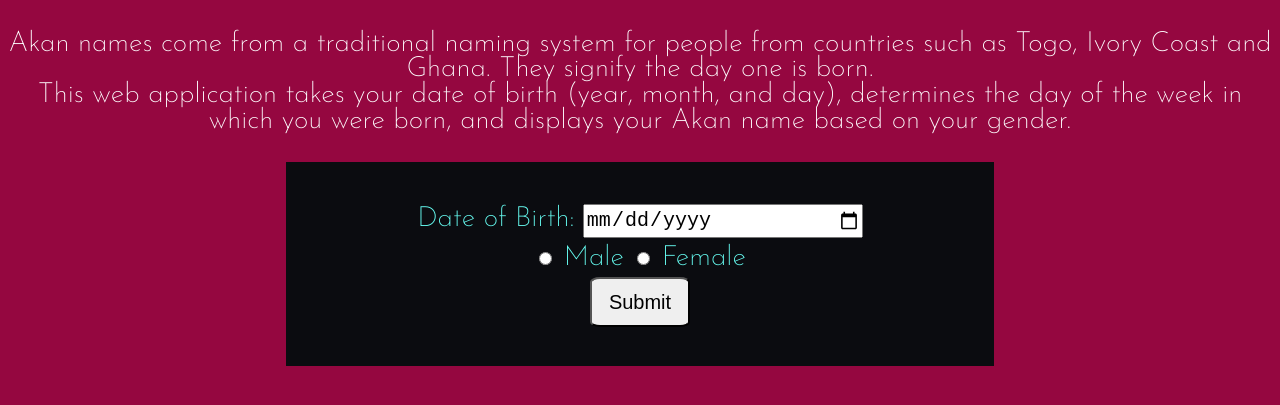
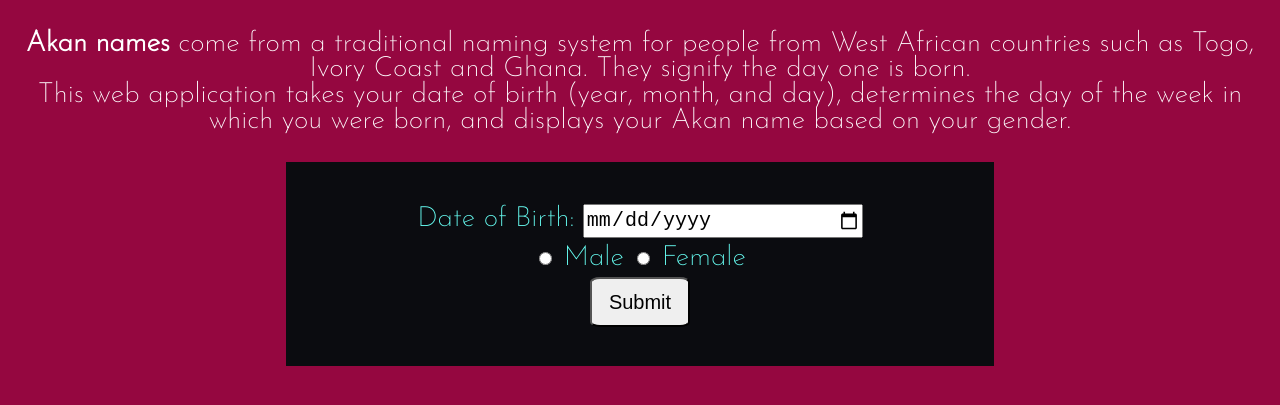
Before and after one commit to Kirugik/akan-name-page, a plain HTML site: page index.html in a window 1280 px wide. Shown: the part 83-488 px from the top of the page. Drawn offline with Linux system fonts and the light colour scheme.

Commit message:
Modify the webpage decription paragraph

```diff
--- a/index.html
+++ b/index.html
@@ -15,7 +15,7 @@
         <!-- heading -->
         <div class="title">
             <h2>Akan Name Generator</h2>
-            <p>Akan names come from a traditional naming system for people from countries such as Togo, Ivory Coast and Ghana. They signify the day one is born. <br> This web application takes your date of birth (year, month, and day), determines the day of the week in which you were born, and displays your Akan name based on your gender.
+            <p> <strong>Akan names</strong> come from a traditional naming system for people from West African countries such as Togo, Ivory Coast and Ghana. They signify the day one is born. <br> This web application takes your date of birth (year, month, and day), determines the day of the week in which you were born, and displays your Akan name based on your gender.
             </p>
         </div>
 
```
